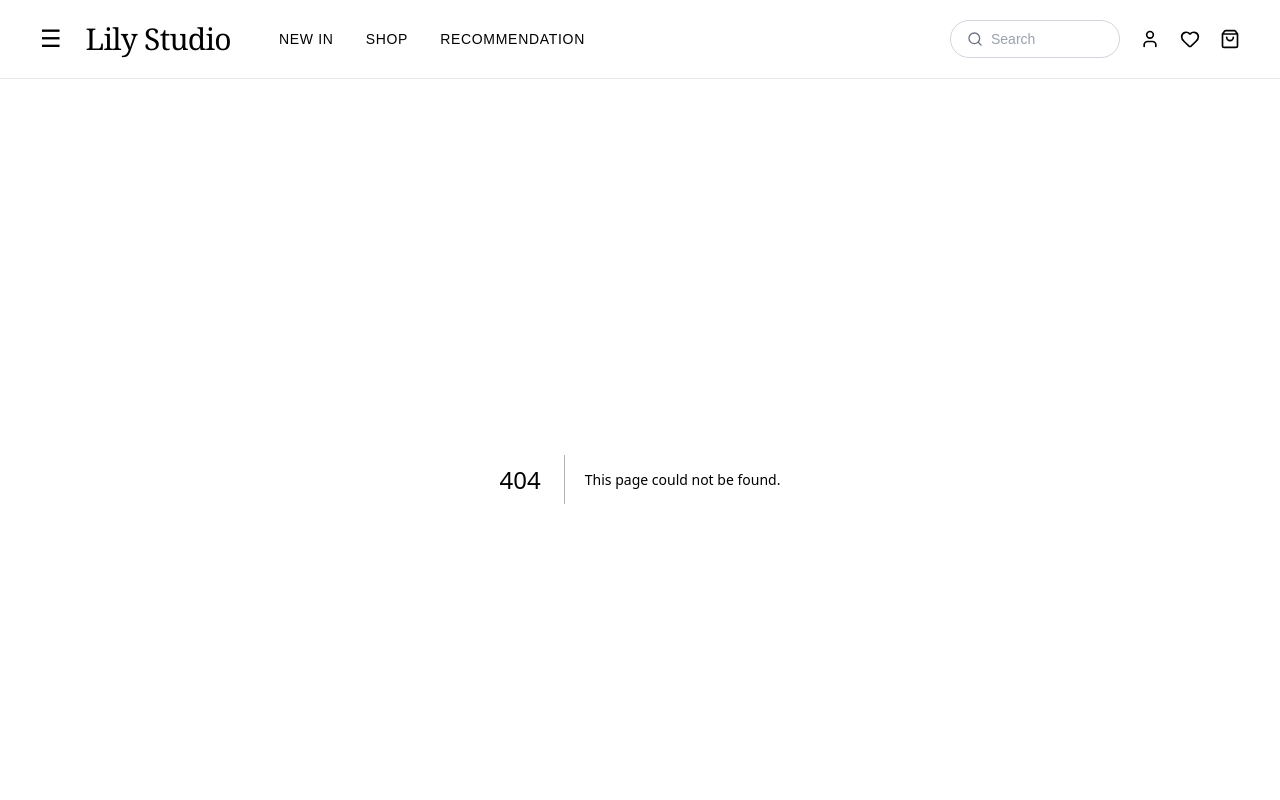
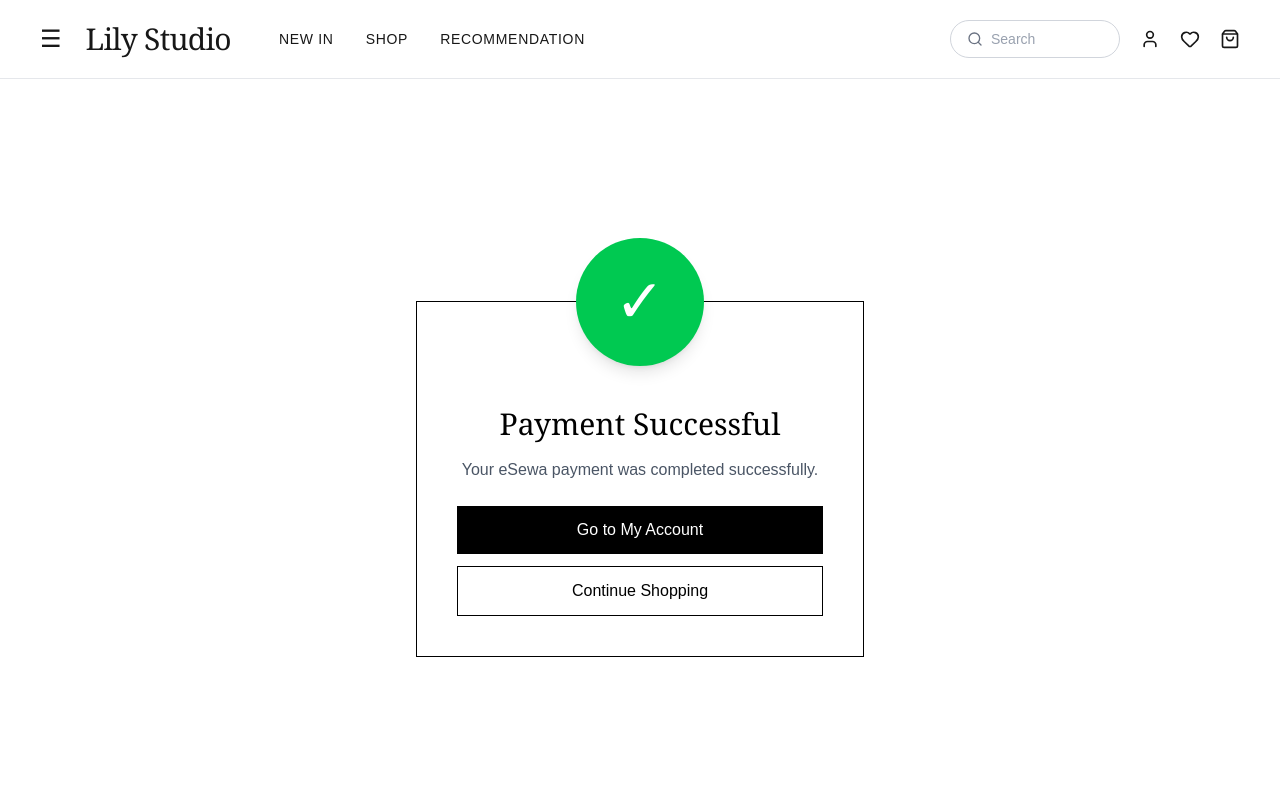
Before and after one commit to SumnimaGurung/lily, a Next.js app: page /payment-success in a window 1280 px wide. Before the commit this address had no page. Shown: the top 800 px of the page. Built offline with nearby package versions, Linux system fonts and the light colour scheme.

Commit message:
Payment success

```diff
--- /dev/null
+++ b/app/payment-success/page.tsx
@@ -0,0 +1,54 @@
+"use client";
+
+import { useEffect } from "react";
+import { useRouter } from "next/navigation";
+
+export default function PaymentSuccessPage() {
+  const router = useRouter();
+
+  useEffect(() => {
+    localStorage.removeItem("cart");
+    window.dispatchEvent(new Event("cartUpdated"));
+  }, []);
+
+  return (
+    <main className="min-h-screen bg-white text-black flex items-center justify-center px-6">
+      <div className="relative max-w-md w-full border p-10 text-center bg-white">
+
+        {/* 🔥 BIG SUCCESS STICKER */}
+        <div className="absolute -top-16 left-1/2 transform -translate-x-1/2">
+          <div className="w-32 h-32 bg-green-500 rounded-full flex items-center justify-center shadow-lg">
+            <span className="text-white text-6xl">✓</span>
+          </div>
+        </div>
+
+        {/* spacing for sticker */}
+        <div className="mt-16">
+          <h1 className="text-3xl font-serif mb-4">
+            Payment Successful
+          </h1>
+
+          <p className="mb-6 text-gray-600">
+            Your eSewa payment was completed successfully.
+          </p>
+
+          <div className="flex flex-col gap-3">
+            <button
+              onClick={() => router.push("/account")}
+              className="bg-black text-white px-6 py-3"
+            >
+              Go to My Account
+            </button>
+
+            <button
+              onClick={() => router.push("/shop")}
+              className="border border-black px-6 py-3"
+            >
+              Continue Shopping
+            </button>
+          </div>
+        </div>
+      </div>
+    </main>
+  );
+}
--- a/app/payment-sucess/page.tsx
+++ /dev/null
@@ -1,40 +0,0 @@
-"use client";
-
-import { useEffect } from "react";
-import { useRouter } from "next/navigation";
-
-export default function PaymentSuccessPage() {
-  const router = useRouter();
-
-  useEffect(() => {
-    localStorage.removeItem("cart");
-    window.dispatchEvent(new Event("cartUpdated"));
-  }, []);
-
-  return (
-    <main className="min-h-screen bg-white text-black px-6 py-16 flex items-center justify-center">
-      <div className="max-w-md w-full border p-8 text-center bg-white">
-        <h1 className="text-3xl font-serif mb-4">Payment Successful</h1>
-        <p className="mb-6">
-          Your eSewa payment was completed successfully.
-        </p>
-
-        <div className="flex flex-col gap-3">
-          <button
-            onClick={() => router.push("/account")}
-            className="bg-black text-white px-6 py-3"
-          >
-            Go to My Account
-          </button>
-
-          <button
-            onClick={() => router.push("/shop")}
-            className="border border-black px-6 py-3"
-          >
-            Continue Shopping
-          </button>
-        </div>
-      </div>
-    </main>
-  );
-}
```
